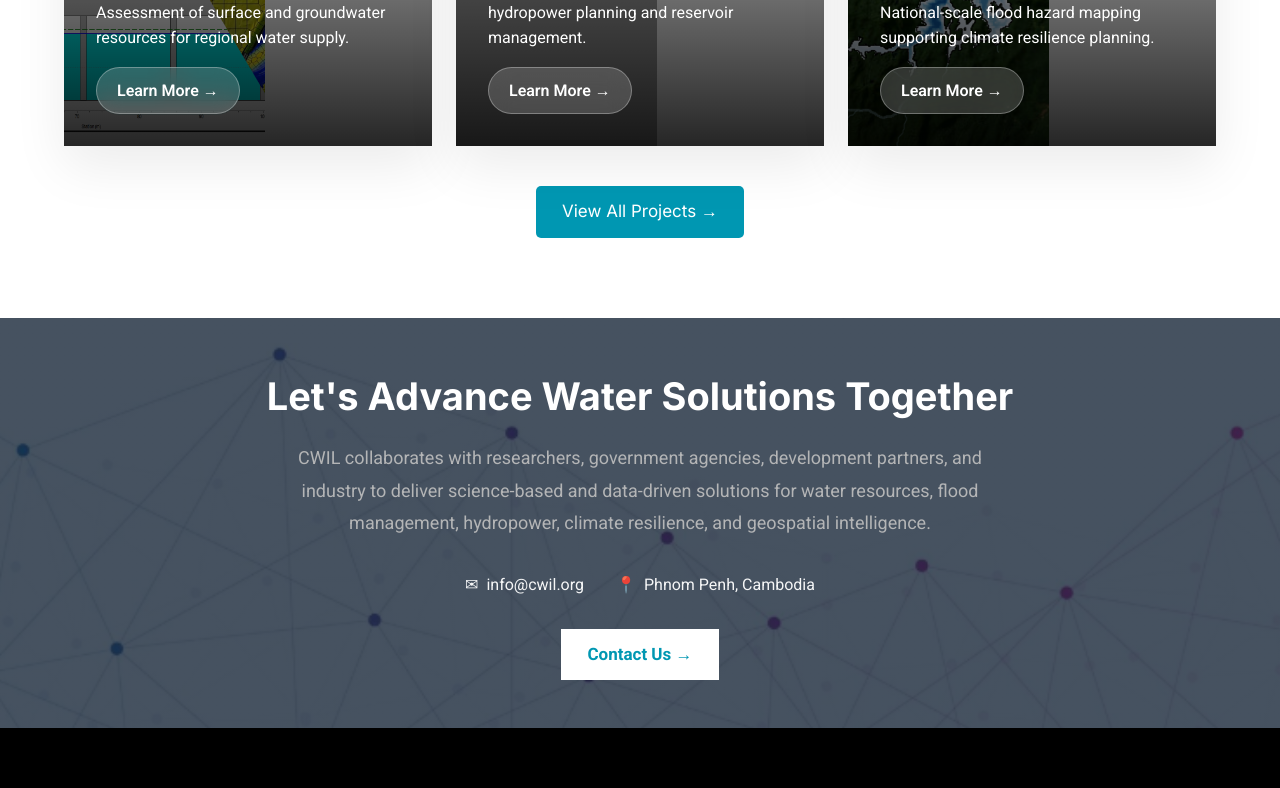
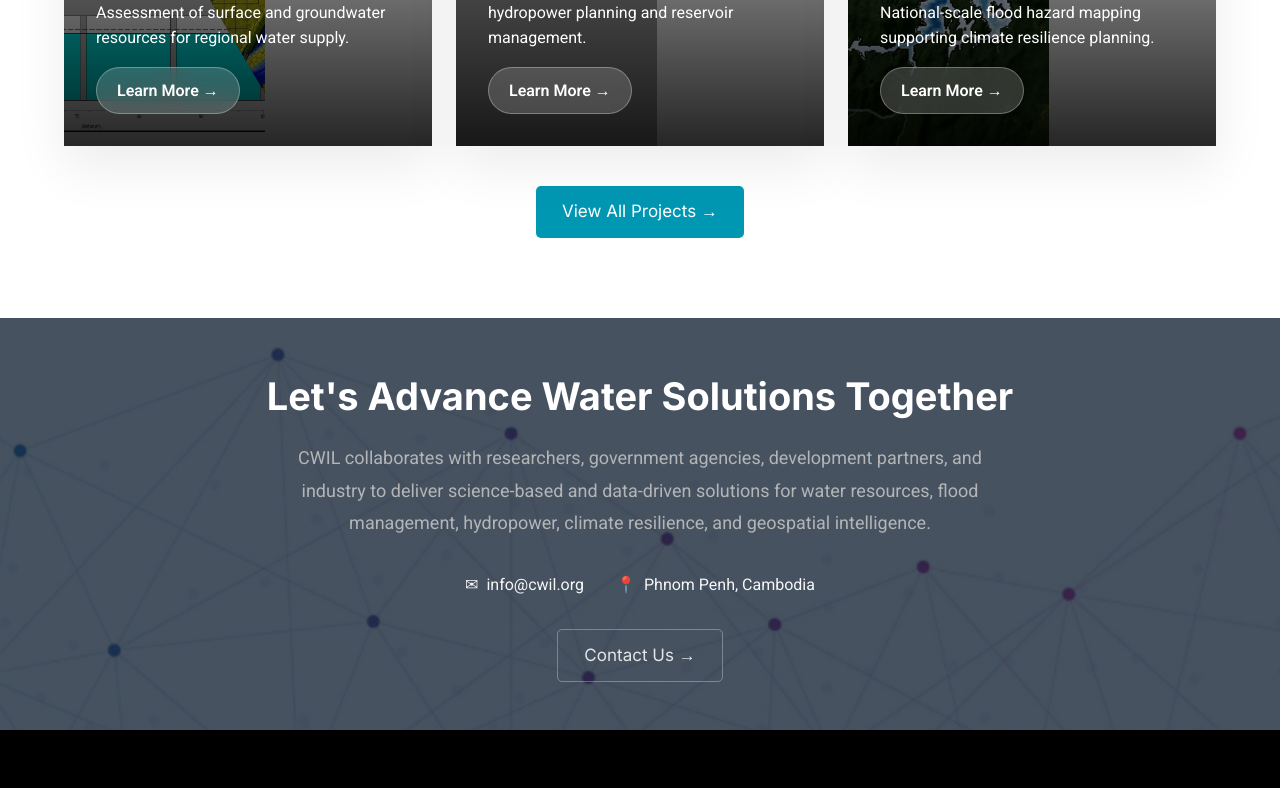
Before and after one commit to menvuthy/cwil, a React (Vite) app: page / in a window 1280 px wide. Shown: the part 4741-5529 px from the top of the page. Built offline with nearby package versions, Linux system fonts and the light colour scheme; grey boxes are pictures that could not be loaded.

Commit message:
Fix Articles

```diff
--- a/src/pages/Home.jsx
+++ b/src/pages/Home.jsx
@@ -280,7 +280,11 @@
 
           <div className="news-grid">
             {latestNews.map((item) => (
-              <div key={item.id} className="news-card reveal">
+              <Link
+                key={item.id}
+                to={`/News/${item.slug}`}
+                className="news-card"
+              >
                 <img src={item.image} alt={item.title} />
 
                 <div className="news-content">
@@ -290,15 +294,15 @@
 
                   <p>{item.summary}</p>
 
-                  <Link to="/news" className="news-link">
+                  <Link to={`/News/${item.slug}`} className="news-link">
                     Read More →
                   </Link>
                 </div>
-              </div>
+              </Link>
             ))}
           </div>
           <div className="section-cta">
-            <Link to="/news" className="btn-outline">
+            <Link to="/News" className="btn-outline">
               View All News →
             </Link>
           </div>
@@ -374,7 +378,7 @@
             </div>
           </div>
 
-          <Link to="/Contact" className="contact-banner-btn">
+          <Link to="/Contact" className="btn-outline">
             Contact Us →
           </Link>
         </div>
--- a/src/pages/style/Home.css
+++ b/src/pages/style/Home.css
@@ -667,7 +667,7 @@
   background: white;
   color: var(--red);
   text-decoration: none;
-  font-weight: 700;
+  font-weight: 500;
   transition: all 0.3s ease;
 }
 
```
